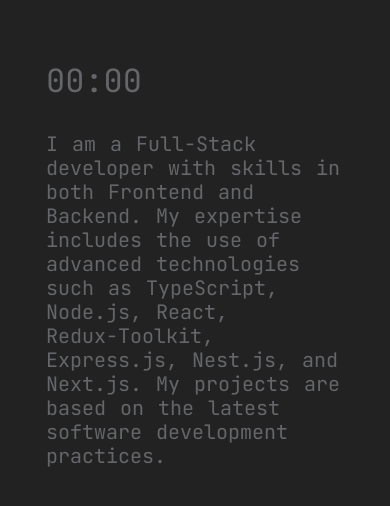
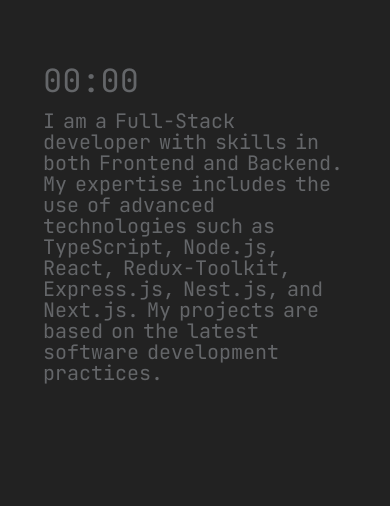
Before and after one commit to Amanturizm/typing-speed-trainer, a React (Create React App) app: page / in a window 390 px wide. Shown: the top 506 px of the page. Built offline with nearby package versions, Linux system fonts and the light colour scheme.

Commit message:
Fixed responsive design for caret

```diff
--- a/src/components/Stopwatch/Stopwatch.module.css
+++ b/src/components/Stopwatch/Stopwatch.module.css
@@ -43,3 +43,21 @@
 .reload:hover span {
   background-image: url('../../assets/images/rotate-dark.svg');
 }
+
+@media screen and (max-width: 700px) {
+  .timer_wrapper {
+    margin: 0 6px 25px;
+  }
+}
+
+@media screen and (max-width: 560px) {
+  .timer_wrapper {
+    margin: 0 5px 20px;
+  }
+}
+
+@media screen and (max-width: 400px) {
+  .timer_wrapper {
+    margin: 0 4px 10px;
+  }
+}
--- a/src/components/Word/Word.module.css
+++ b/src/components/Word/Word.module.css
@@ -31,3 +31,34 @@
     opacity: 0;
   }
 }
+
+@media screen and (max-width: 700px) {
+  .word {
+    margin: 6px;
+  }
+
+  .caret {
+    width: 1.5px;
+    height: 30px;
+  }
+}
+
+@media screen and (max-width: 560px) {
+  .word {
+    margin: 5px;
+  }
+
+  .caret {
+    height: 25px;
+  }
+}
+
+@media screen and (max-width: 400px) {
+  .word {
+    margin: 4px;
+  }
+
+  .caret {
+    height: 20px;
+  }
+}
--- a/src/components/Word/Word.tsx
+++ b/src/components/Word/Word.tsx
@@ -34,7 +34,7 @@
     <span
       className={styles.word}
       style={{
-        borderBottom: isIncorrectWord ? '2px solid #D22B2B' : 'none',
+        borderBottom: isIncorrectWord ? '0.2vw solid #D22B2B' : 'none',
         marginBottom: isIncorrectWord ? '4px' : '7px',
       }}
     >
```
